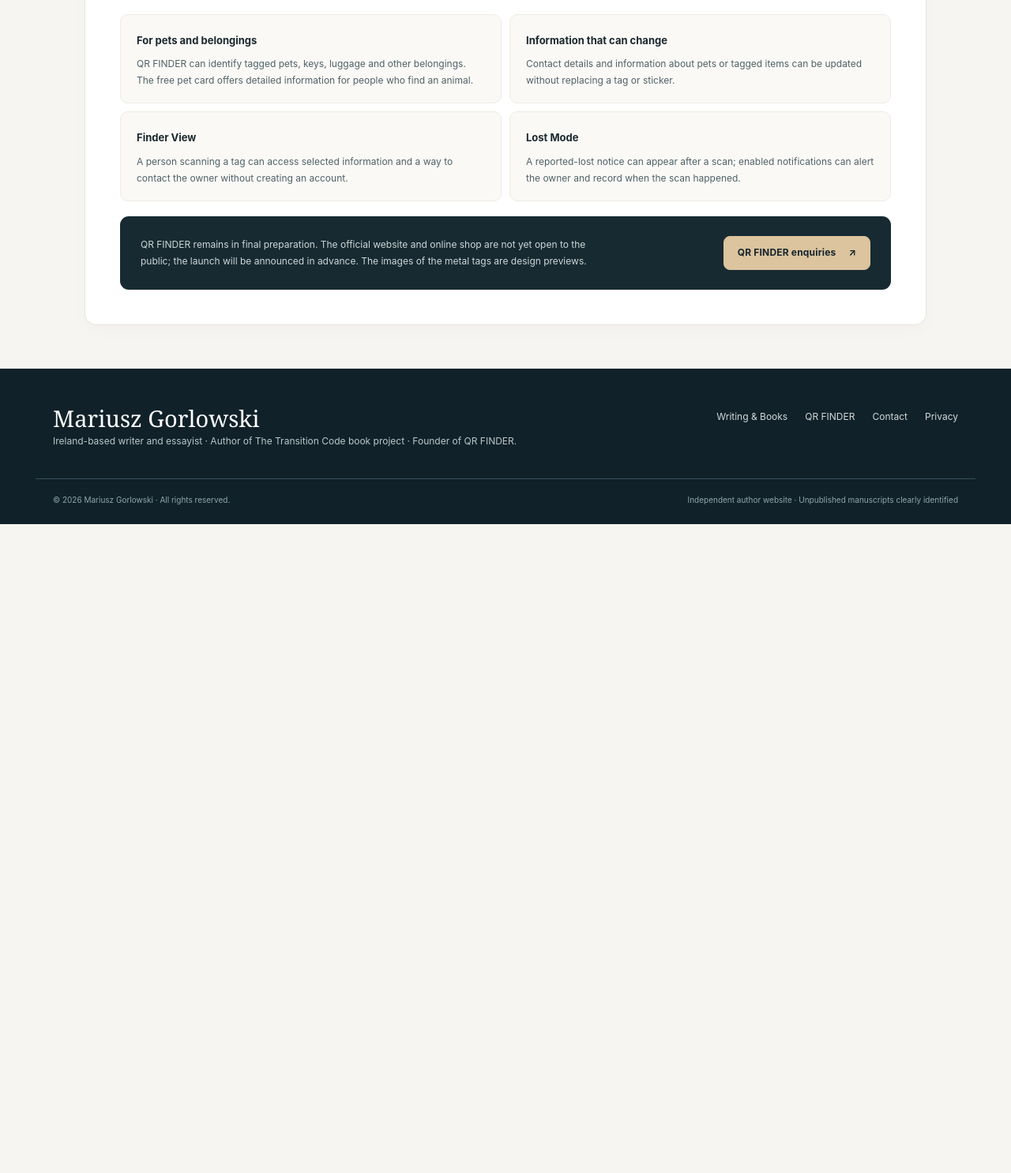
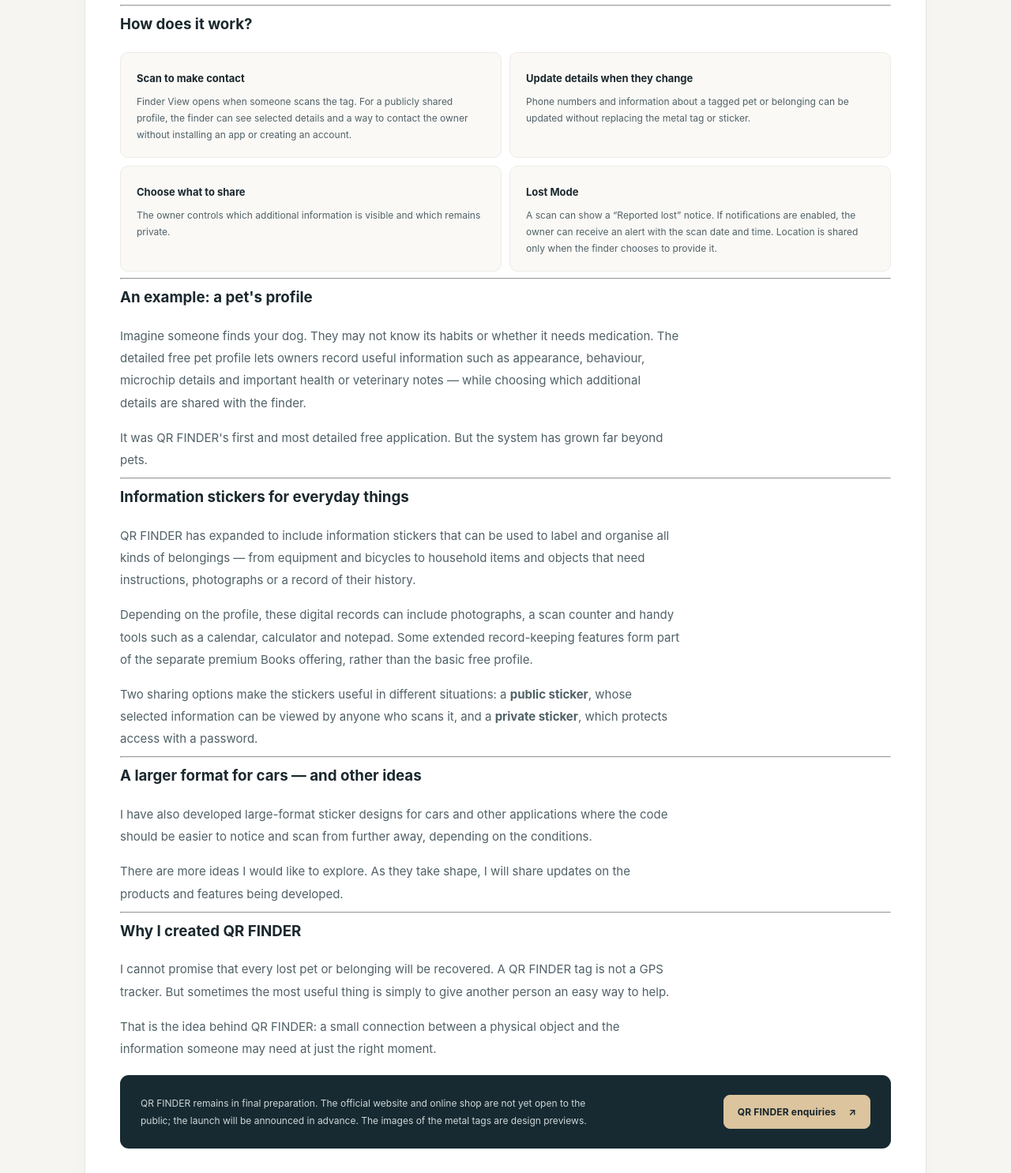
Before and after one commit to paintercork-ux/mariusz-gorlowski-author, a plain HTML site: page qr-finder/index.html in a window 1280 px wide. Shown: the part 1301-2787 px from the top of the page at 79% size. Before the commit the page ends 1965 px from the top, so only its background shows below. Drawn offline with Linux system fonts and the light colour scheme.

Commit message:
V4 review: expand QR FINDER information stickers and large-format story

```diff
--- a/qr-finder/index.html
+++ b/qr-finder/index.html
@@ -5,7 +5,7 @@
 <meta name="theme-color" content="#101d24"/>
 <meta name="robots" content="index,follow,max-image-preview:large"/>
 <title>QR FINDER | Mariusz Gorlowski</title>
-<meta name="description" content="Discover QR FINDER: designed metal tags, stickers, digital profiles and a web-based lost-and-found system."/>
+<meta name="description" content="QR FINDER by Mariusz Gorlowski: metal tags, information stickers, digital profiles, Lost Mode and large-format designs."/>
 <link rel="canonical" href="https://mariuszgorlowski.com/qr-finder/"/>
 <meta property="og:type" content="website"/>
 <meta property="og:site_name" content="Mariusz Gorlowski"/>
@@ -29,13 +29,48 @@
 </div></header><main id="main" class="container v4-detail">
 <a class="v4-back" href="../"><span aria-hidden="true">←</span> Back to profile</a>
 <div class="v4-detail-intro"><span class="v4-eyebrow">MARIUSZ GORLOWSKI</span>
-<h1>QR FINDER</h1><p>A practical system developed to help people make contact when a pet or a belonging is lost.</p></div>
+<h1>QR FINDER</h1><p>From a simple metal tag to a wider system of practical ways to connect physical objects with useful information.</p></div>
 <nav aria-label="QR FINDER sections" class="v4-tabs"><a class="active" aria-current="page" href="../qr-finder/">System</a><a class="" href="../qr-finder/articles/">Articles &amp; Updates</a><a class="" href="../contact/?topic=qr">Contact</a></nav><div class="v4-content-stack"><section aria-labelledby="qr-title" class="paper-card qr-card" id="qr-finder">
 <div class="section-label">04 / Technology &amp; entrepreneurship</div>
 <div class="qr-heading"><div><h2 id="qr-title">QR FINDER</h2><p class="section-intro">Created and developed by me · Preparing for public launch.</p></div><span aria-hidden="true" class="qr-mark">▦</span></div>
-<div class="qr-intro"><div><p>QR FINDER began with a simple question: how can someone who finds a lost pet, keys, luggage or another important item get in touch with its owner quickly and simply?</p><p>That question grew into a connected system of metal tags, stickers, a mobile-friendly web platform and digital records. The small object carries a code; the useful part is what happens after somebody scans it.</p><p>Owners can register a tag or sticker and manage information about a pet, keys, luggage, a bicycle or another tagged item. The detailed free pet profile is one example: its owner chooses which additional details a finder can see. Contact information and details about a pet or tagged belonging can be updated without replacing the tag. A finder needs neither an app nor an account. In Lost Mode, a scan can display a reported-lost notice and notify the owner when notifications are enabled.</p></div><figure class="founder-photo"><img alt="Mariusz Gorlowski in a white shirt in the QR FINDER workspace" height="1484" loading="lazy" src="../assets/founder_white.webp" width="1500"/><figcaption>Behind the project</figcaption></figure></div>
+<div class="qr-intro">
+<div>
+<h3>Someone finds what you have lost. What happens next?</h3>
+<p>Keys left in a café. A suitcase misplaced during a journey. A dog that runs off during a walk. Each situation is different, but the problem is often the same: even when somebody finds the missing item, they may not know how to reach its owner.</p>
+<p>That simple problem led me to develop QR FINDER. I started with carefully designed metal tags and wanted to offer more than a phone number engraved permanently into the surface.</p>
+<p>The idea grew into a system connecting tags and stickers with digital profiles and a mobile-friendly web platform.</p>
+</div><figure class="founder-photo"><img alt="Mariusz Gorlowski in a white shirt in the QR FINDER workspace" height="1484" loading="lazy" src="../assets/founder_white.webp" width="1500"/><figcaption>Behind the project</figcaption></figure>
+</div>
 <div class="product-photo"><img alt="Design preview showing four QR FINDER metal tag finishes: copper, steel, brass and aluminium" height="941" loading="lazy" src="../assets/tags.webp" width="1672"/><span>Design preview · four materials</span></div>
-<div class="feature-grid"><div><strong>For pets and belongings</strong><p>QR FINDER can identify tagged pets, keys, luggage and other belongings. The free pet card offers detailed information for people who find an animal.</p></div><div><strong>Information that can change</strong><p>Contact details and information about pets or tagged items can be updated without replacing a tag or sticker.</p></div><div><strong>Finder View</strong><p>A person scanning a tag can access selected information and a way to contact the owner without creating an account.</p></div><div><strong>Lost Mode</strong><p>A reported-lost notice can appear after a scan; enabled notifications can alert the owner and record when the scan happened.</p></div></div>
+<hr class="v4-gold-rule" aria-hidden="true"/>
+<section class="v4-qr-topic" aria-labelledby="how-it-works"><h3 id="how-it-works">How does it work?</h3>
+<div class="feature-grid">
+<div><strong>Scan to make contact</strong><p>Finder View opens when someone scans the tag. For a publicly shared profile, the finder can see selected details and a way to contact the owner without installing an app or creating an account.</p></div>
+<div><strong>Update details when they change</strong><p>Phone numbers and information about a tagged pet or belonging can be updated without replacing the metal tag or sticker.</p></div>
+<div><strong>Choose what to share</strong><p>The owner controls which additional information is visible and which remains private.</p></div>
+<div><strong>Lost Mode</strong><p>A scan can show a “Reported lost” notice. If notifications are enabled, the owner can receive an alert with the scan date and time. Location is shared only when the finder chooses to provide it.</p></div>
+</div></section>
+<hr class="v4-gold-rule" aria-hidden="true"/>
+<section class="v4-qr-topic" aria-labelledby="pet-example"><h3 id="pet-example">An example: a pet's profile</h3>
+<p>Imagine someone finds your dog. They may not know its habits or whether it needs medication. The detailed free pet profile lets owners record useful information such as appearance, behaviour, microchip details and important health or veterinary notes — while choosing which additional details are shared with the finder.</p>
+<p>It was QR FINDER's first and most detailed free application. But the system has grown far beyond pets.</p>
+</section>
+<hr class="v4-gold-rule" aria-hidden="true"/>
+<section class="v4-qr-topic" aria-labelledby="stickers"><h3 id="stickers">Information stickers for everyday things</h3>
+<p>QR FINDER has expanded to include information stickers that can be used to label and organise all kinds of belongings — from equipment and bicycles to household items and objects that need instructions, photographs or a record of their history.</p>
+<p>Depending on the profile, these digital records can include photographs, a scan counter and handy tools such as a calendar, calculator and notepad. Some extended record-keeping features form part of the separate premium Books offering, rather than the basic free profile.</p>
+<p>Two sharing options make the stickers useful in different situations: a <strong>public sticker</strong>, whose selected information can be viewed by anyone who scans it, and a <strong>private sticker</strong>, which protects access with a password.</p>
+</section>
+<hr class="v4-gold-rule" aria-hidden="true"/>
+<section class="v4-qr-topic" aria-labelledby="large-format"><h3 id="large-format">A larger format for cars — and other ideas</h3>
+<p>I have also developed large-format sticker designs for cars and other applications where the code should be easier to notice and scan from further away, depending on the conditions.</p>
+<p>There are more ideas I would like to explore. As they take shape, I will share updates on the products and features being developed.</p>
+</section>
+<hr class="v4-gold-rule" aria-hidden="true"/>
+<section class="v4-qr-topic" aria-labelledby="why"><h3 id="why">Why I created QR FINDER</h3>
+<p>I cannot promise that every lost pet or belonging will be recovered. A QR FINDER tag is not a GPS tracker. But sometimes the most useful thing is simply to give another person an easy way to help.</p>
+<p>That is the idea behind QR FINDER: a small connection between a physical object and the information someone may need at just the right moment.</p>
+</section>
 <div class="qr-bottom"><p>QR FINDER remains in final preparation. The official website and online shop are not yet open to the public; the launch will be announced in advance. The images of the metal tags are design previews.</p><a class="btn btn-dark" href="../contact/?topic=qr">QR FINDER enquiries <span aria-hidden="true">↗</span></a></div>
 </section></div></main><footer class="footer"><div class="container footer-content">
 <div><div class="footer-brand">Mariusz Gorlowski</div>
```
